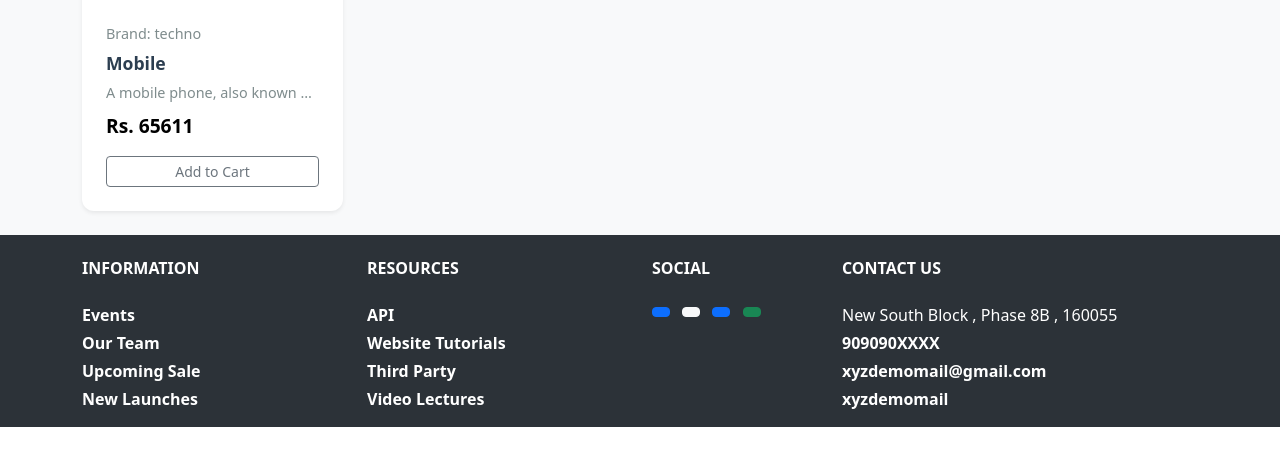
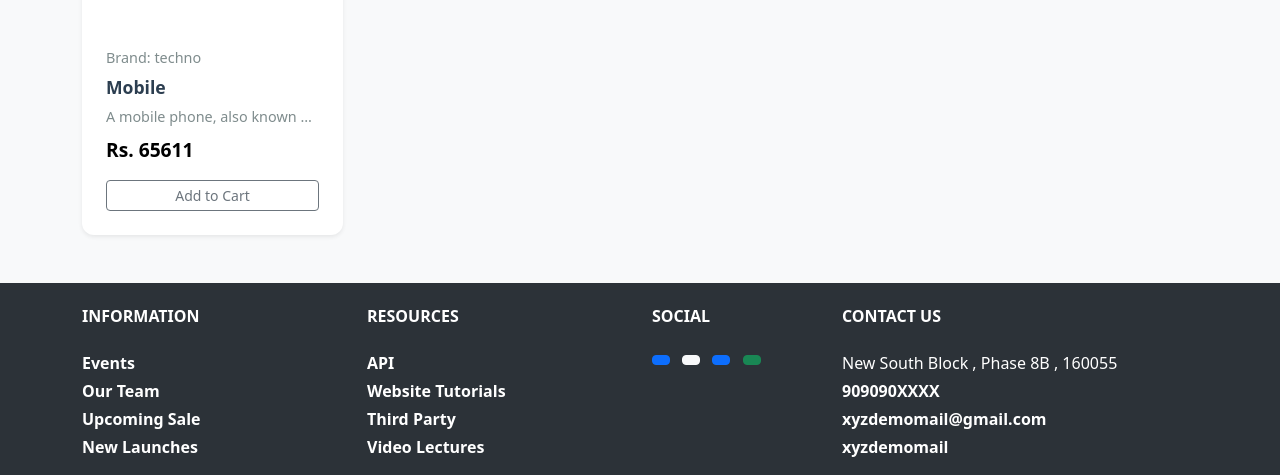
Before and after one commit to ShahrozKhan-1/E-Commerce-Flask-Project, a Flask app: page /dashboard in a window 1280 px wide. Shown: the part 962-1437 px from the top of the page. Before the commit the page ends 1389 px from the top, so only its background shows below. Run offline with Flask 3, Linux system fonts and the light colour scheme; the first user in the database is signed in.

Commit message:
added readme

```diff
--- a/templates/dashboard.html
+++ b/templates/dashboard.html
@@ -170,7 +170,7 @@
         </a>
     </div>
 
-    <div class="row g-4">
+    <div class="row mb-4 g-4">
         {% for product in group.products %}
         <div class="col-lg-3 col-md-4 col-sm-6">
             <a href="{{ url_for('product.display_product', product_id=product.id) }}" class="card-link">
```
Also changed, not shown: README.md (added).
